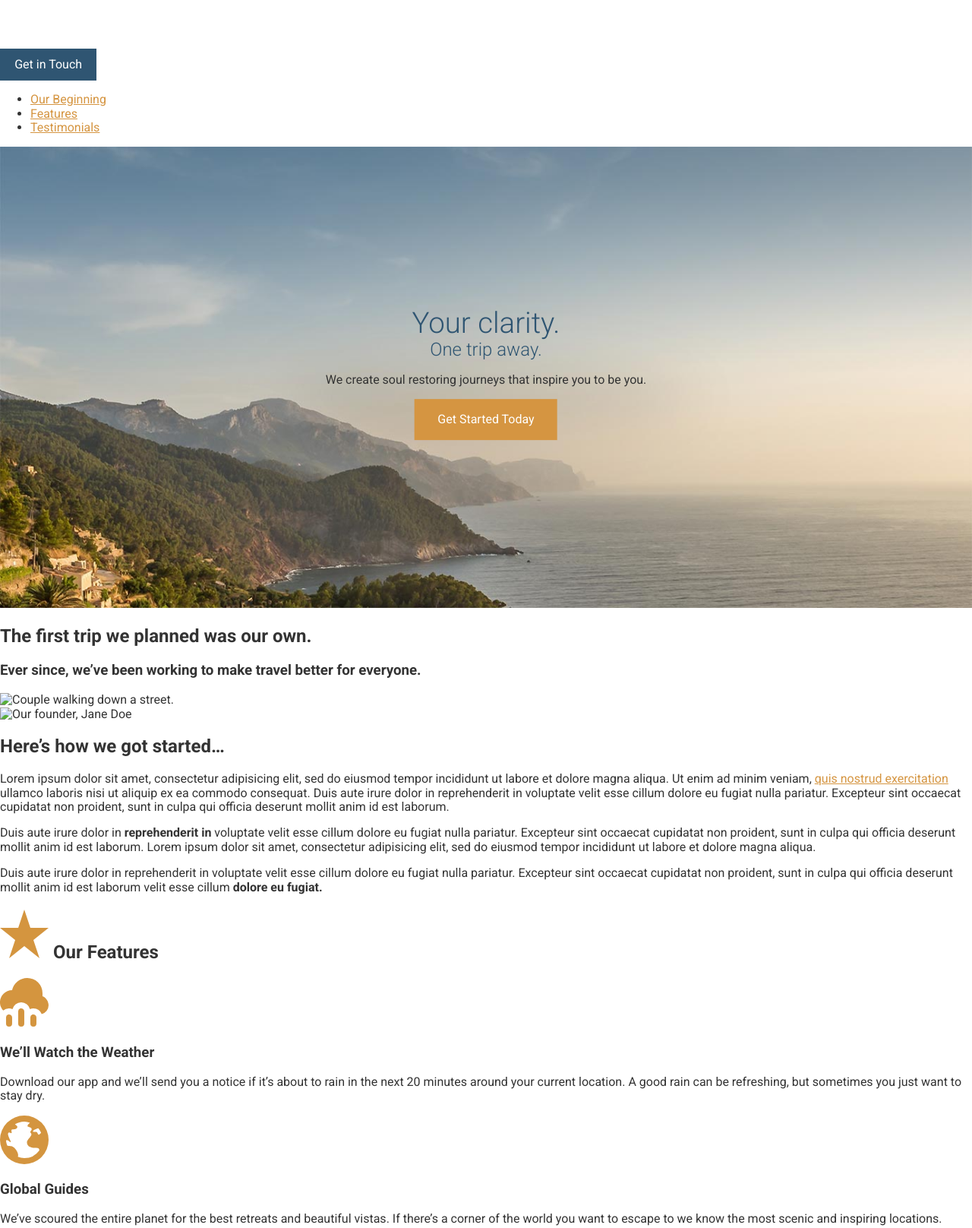
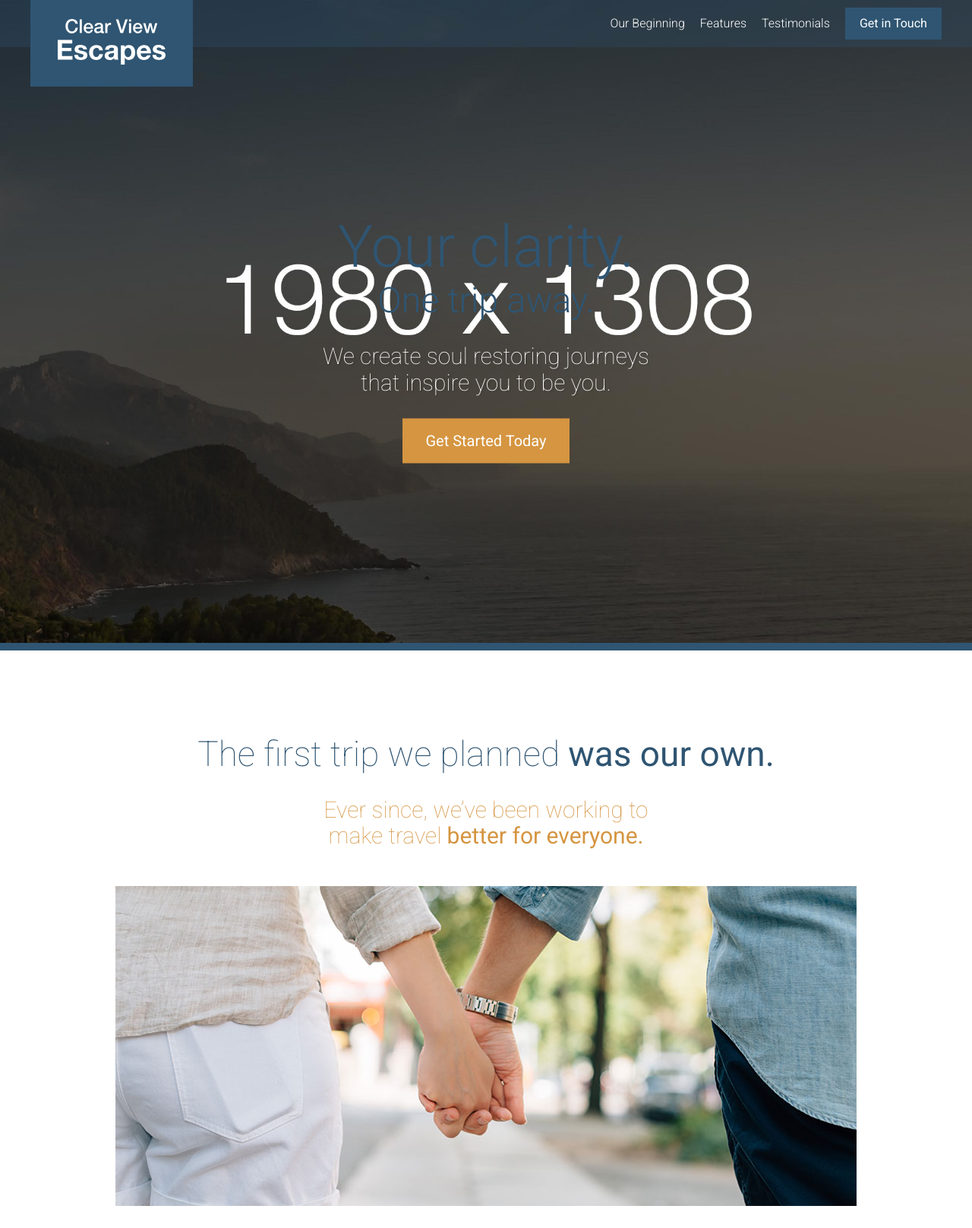
Before and after one commit to tilok-wp/html_page_with_git, a website built with webpack: page app/index.html in a window 1280 px wide. Shown: the top 1616 px of the page at 76% size. Built offline with nearby package versions, Linux system fonts and the light colour scheme; files whose address does not match are found by name.

Commit message:
menu and feaure section updated

```diff
--- a/app/assets/scripts/app.js
+++ b/app/assets/scripts/app.js
@@ -1 +1,6 @@
 import '../scss/main.scss'
+
+
+if (module.hot) {
+    module.hot.accept()
+  }
--- a/app/assets/scss/main.scss
+++ b/app/assets/scss/main.scss
@@ -1,5 +1,14 @@
 @import "normalize.css";
 @import "modules/variable";
+@import "modules/mixin";
 @import "modules/global";
+@import "modules/wraper";
+@import "modules/row";
+@import "modules/headline";
+@import "modules/generic-content-container";
+@import "modules/nav-menu";
 @import "modules/large_hero";
+@import "modules/feature";
 @import "modules/btn";
+@import "modules/site-header";
+@import "modules/page-section"
--- a/app/assets/scss/modules/_btn.scss
+++ b/app/assets/scss/modules/_btn.scss
@@ -13,6 +13,9 @@
   &--large {
     padding: 1.1rem 1.9rem;
 
+    @include atSmall {
+      font-size: 1.25rem;
+    }
   }
 
 }
--- /dev/null
+++ b/app/assets/scss/modules/_feature.scss
@@ -0,0 +1,32 @@
+.feature-item {
+    position: relative;
+    padding-bottom: 2.5rem;
+
+    @include atSmall {
+      padding-left: 94px;
+    }
+
+    &__icon {
+      display: block;
+      margin: 0 auto;
+
+      @include atSmall {
+        position: absolute;
+        left: 0;
+      }
+    }
+
+    &__title {
+      font-size: 1.6rem;
+      font-weight: 300;
+      margin-top: .7em;
+      margin-bottom: .8rem;
+      text-align: center;
+
+      @include atSmall {
+        text-align: left;
+        margin-top: 1em;
+        font-size: 1.875rem;
+      }
+    }
+  }
--- /dev/null
+++ b/app/assets/scss/modules/_generic-content-container.scss
@@ -0,0 +1,17 @@
+.generic-content-container {
+
+    p {
+      font-weight: 300;
+      line-height: 1.65;
+      margin: 0 0 1.8rem 0;
+
+      @include atSmall {
+        font-size: 1.125rem;
+      }
+    }
+
+    p a {
+      font-weight: 700;
+    }
+
+  }
--- /dev/null
+++ b/app/assets/scss/modules/_headline.scss
@@ -0,0 +1,51 @@
+.headline {
+  font-size: 1.9rem;
+  font-weight: 300;
+  color: $mainBlue;
+
+  @include atSmall {
+    font-size: 2.875rem;
+  }
+
+  &--centered {
+    text-align: center;
+
+  }
+
+  &--orange {
+    color: $mainOrange;
+  }
+
+  &--small {
+    font-size: 1.2rem;
+    @include atSmall {
+      font-size: 1.875rem;
+    }
+  }
+
+  &--narrow {
+    max-width: 500px;
+    margin-left: auto;
+    margin-right: auto;
+  }
+
+  &--light {
+    font-weight: 100;
+  }
+
+  strong {
+    font-weight: 400;
+  }
+
+  &--b-margin-small {
+    margin-bottom: .5em;
+  }
+
+  &--b-margin-large {
+    margin-bottom: 1.6em;
+  }
+
+  &--no-t-margin {
+    margin-top: 0;
+  }
+}
--- a/app/assets/scss/modules/_large_hero.scss
+++ b/app/assets/scss/modules/_large_hero.scss
@@ -1,12 +1,23 @@
 .large-hero {
+  border-bottom: 10px solid $mainBlue;
   position: relative;
 
+  &__image {
+    display: block;
+  }
+
   &__text-content {
+    padding-top: 88px;
     position: absolute;
     top: 50%;
-        left: 50%;
-        transform: translate(-50%, -50%);
+    transform: translateY(-50%);
+    left: 0;
+    width: 100%;
     text-align: center;
+
+    @include atMedium {
+      padding-top: 60px;
+    }
   }
 
   &__title {
@@ -14,6 +25,11 @@
     color: $mainBlue;
     margin: 0;
     font-size: 2.4rem;
+
+    @include atSmall {
+      font-size: 4.8rem;
+    }
+
   }
 
   &__subtitle {
@@ -21,9 +37,14 @@
     color: $mainBlue;
     font-size: 1.5rem;
     margin: 0;
+
+    @include atSmall {
+      font-size: 2.9rem;
     }
 
-    &____description {
+  }
+
+  &__description {
     color: #FFF;
     font-size: 1.1rem;
     font-weight: 100;
@@ -31,5 +52,10 @@
     max-width: 30rem;
     margin-left: auto;
     margin-right: auto;
+
+    @include atSmall {
+      font-size: 1.875rem;
     }
   }
+
+}
--- /dev/null
+++ b/app/assets/scss/modules/_mixin.scss
@@ -0,0 +1,26 @@
+
+@mixin atSmall {
+    @media (min-width: 530px) {
+      @content;
+    }
+  }
+
+  @mixin atMedium {
+    @media (min-width: 767px) {
+      @content;
+    }
+  }
+
+  @mixin atLarge {
+    @media (min-width: 1010px) {
+      @content;
+    }
+  }
+
+  @mixin clearfix {
+    &::after {
+      content: "";
+      clear: both;
+      display: table;
+    }
+  }
--- /dev/null
+++ b/app/assets/scss/modules/_nav-menu.scss
@@ -0,0 +1,57 @@
+.primary-nav {
+    padding-top: 10px;
+
+    @include atMedium {
+      padding-top: 0;
+    }
+
+    &--pull-right {
+      @include atMedium {
+        float: right;
+      }
+    }
+
+    ul {
+      margin: 0;
+      padding: 0;
+      @include clearfix;
+    }
+
+    li {
+      list-style: none;
+      display: inline-block;
+      padding-right: 7px;
+      @include atMedium {
+        padding-right: 20px;
+        float: left;
+        display: block;
+      }
+    }
+
+    li:last-child {
+      padding-right: 0;
+      @include atMedium {
+        padding-right: 20px;
+      }
+    }
+
+    a {
+      color: #FFF;
+      font-weight: 300;
+      text-decoration: none;
+      display: block;
+      padding: 5px 8px;
+      font-size: .8rem;
+      background-color: rgba($mainBlue, .5);
+
+      @include atMedium {
+        font-size: 1rem;
+        padding: 12px 0;
+        background-color: transparent;
+
+        &.is-current-link {
+          color: #fabb69;
+        }
+      }
+    }
+  }
--- /dev/null
+++ b/app/assets/scss/modules/_page-section.scss
@@ -0,0 +1,38 @@
+.page-section {
+    padding: 1.2rem 0;
+
+    @include atMedium {
+      padding: 4.5rem 0;
+    }
+
+    &--no-b-padding-until-medium {
+      padding-bottom: 0;
+
+      @include atMedium {
+        padding-bottom: 4.5rem;
+      }
+    }
+
+    &--no-b-padding-until-large {
+      padding-bottom: 0;
+
+      @include atLarge {
+        padding-bottom: 4.5rem;
+      }
+    }
+
+    &--blue {
+      background-color: $mainBlue;
+      color: #FFF;
+    }
+
+    &--testimonials {
+      background-color: #e0e6ef;
+
+      @include atLarge {
+        background: url('assets/images/testimonials-bg.jpg') top center no-repeat;
+        background-size: cover;
+      }
+    }
+
+  }
--- /dev/null
+++ b/app/assets/scss/modules/_row.scss
@@ -0,0 +1,124 @@
+.row {
+
+    @include clearfix;
+
+    &--t-padding {
+      padding-top: 80px;
+    }
+
+    &--gutters {
+      margin-right: -65px;
+    }
+
+    &--gutters-large {
+      margin-right: -100px;
+    }
+
+    &--gutters-small {
+      margin-right: -45px;
+    }
+
+    &--gutters > div {
+      padding-right: 65px;
+    }
+
+    &--gutters-large > div {
+      padding-right: 100px;
+    }
+
+    &--gutters-small > div {
+      padding-right: 45px;
+    }
+
+    &__b-margin-until-medium {
+      margin-bottom: 1rem;
+    }
+
+    @include atMedium {
+
+      &__b-margin-until-medium {
+        margin-bottom: 0;
+      }
+
+      &__medium-4 {
+        float: left;
+        width: 33.33%;
+      }
+
+      &__medium-4--larger {
+        width: 37%;
+      }
+
+      &__medium-6 {
+        float: left;
+        width: 50%;
+      }
+
+      &__medium-8 {
+        float: left;
+        width: 66.66%;
+      }
+
+      &__medium-8--smaller {
+        width: 63%;
+      }
+
+    }
+
+    @include atLarge {
+
+      &__b-margin-until-large {
+        margin-bottom: 0;
+      }
+
+      &__large-4 {
+        float: left;
+        width: 33.33%;
+      }
+
+      &__large-4--larger {
+        width: 37%;
+      }
+
+      &__large-6 {
+        float: left;
+        width: 50%;
+      }
+
+      &__large-8 {
+        float: left;
+        width: 66.66%;
+      }
+
+      &__large-8--smaller {
+        width: 63%;
+      }
+
+    }
+
+    /* Begin Equal Height Rules */
+    &--equal-height-at-medium {
+      @include atMedium {
+        display: flex;
+      }
+
+      & > div {
+        float: none;
+        display: flex;
+      }
+
+    }
+
+    &--equal-height-at-large {
+      @include atLarge {
+        display: flex;
+      }
+
+      & > div {
+        float: none;
+        display: flex;
+      }
+
+    }
+
+  }
--- /dev/null
+++ b/app/assets/scss/modules/_site-header.scss
@@ -0,0 +1,136 @@
+.site-header {
+    padding: 10px 0;
+    position: absolute;
+    width: 100%;
+    z-index: 2;
+    transition: background-color .3s ease-out;
+
+    &--is-expanded {
+      background-color: rgba($mainBlue, .55);
+    }
+
+    @include atMedium {
+      position: fixed;
+      background-color: rgba($mainBlue, .3);
+
+      &--dark {
+        background-color: rgba(23, 51, 72, .85);
+      }
+    }
+
+    &__btn-container {
+      @include atMedium {
+        float: right;
+      }
+    }
+
+    &__logo {
+      position: absolute;
+      top: 0;
+      left: 50%;
+      transition: transform .3s ease-out;
+      transform: translateX(-50%) scale(.8);
+      transform-origin: 50% 0;
+      background-color: $mainBlue;
+      padding: 25px 36px;
+
+      @include atMedium {
+        left: auto;
+        transform: translateX(0);
+
+        .site-header--dark & {
+          transform: scale(.55);
+        }
+      }
+    }
+
+    &__logo__graphic {
+      text-indent: -9999px;
+    }
+
+    &__menu-icon {
+      width: 20px;
+      height: 19px;
+      position: absolute;
+      z-index: 10;
+      top: 10px;
+      right: 10px;
+
+      &::before {
+        content: "";
+        position: absolute;
+        top: 0;
+        left: 0;
+        width: 20px;
+        height: 3px;
+        background-color: #FFF;
+        transform-origin: 0 0;
+        transition: transform .3s ease-out;
+      }
+
+      &__middle {
+        position: absolute;
+        top: 8px;
+        left: 0;
+        width: 20px;
+        height: 3px;
+        background-color: #FFF;
+        transition: all .3s ease-out;
+        transform-origin: 0 50%;
+      }
+
+      &::after {
+        content: "";
+        position: absolute;
+        bottom: 0;
+        left: 0;
+        width: 20px;
+        height: 3px;
+        background-color: #FFF;
+        transform-origin: 0 100%;
+        transition: transform .3s ease-out;
+      }
+
+      @include atMedium {
+        display: none;
+      }
+    }
+
+    &__menu-icon--close-x {
+      &::before {
+        transform: rotate(45deg) scaleX(1.25);
+      }
+
+      .site-header__menu-icon__middle {
+        opacity: 0;
+        transform: scaleX(0);
+      }
+
+      &::after {
+        transform: rotate(-45deg) scaleX(1.25) translateY(1px);
+      }
+    }
+
+    &__menu-content {
+      opacity: 0;
+      transform: scale(1.2);
+      transition: all .3s ease-out;
+      position: relative;
+      z-index: -10;
+      padding-top: 90px;
+      text-align: center;
+
+      @include atMedium {
+        opacity: 1;
+        z-index: 1;
+        padding-top: 0;
+        transform: scale(1);
+      }
+
+      &--is-visible {
+        opacity: 1;
+        z-index: 1;
+        transform: scale(1);
+      }
+    }
+  }
--- /dev/null
+++ b/app/assets/scss/modules/_wraper.scss
@@ -0,0 +1,50 @@
+.wrapper {
+  overflow: hidden;
+  padding-left: 18px;
+  padding-right: 18px;
+  max-width: 1236px;
+  margin-left: auto;
+  margin-right: auto;
+
+  &--medium {
+    max-width: 976px;
+  }
+
+  &--narrow {
+    max-width: 470px;
+  }
+
+  &--no-padding-until-medium {
+    padding-left: 0;
+    padding-right: 0;
+
+    @include atMedium {
+      padding-left: 18px;
+      padding-right: 18px;
+    }
+  }
+
+  &--no-padding-until-large {
+    padding-left: 0;
+    padding-right: 0;
+
+    @include atLarge {
+      padding-left: 18px;
+      padding-right: 18px;
+    }
+  }
+
+  .wrapper {
+    padding-left: 0;
+    padding-right: 0;
+  }
+
+  &--b-margin {
+    margin-bottom: 1rem;
+
+    @include atSmall {
+      margin-bottom: 3.875rem;
+    }
+  }
+
+}
--- a/app/index.html
+++ b/app/index.html
@@ -20,7 +20,7 @@
 
       <div class="site-header__menu-content">
         <div class="site-header__btn-container">
-          <a href="#" class="btn open-modal">Get in Touch</a>
+          <a href="imageTest.html" class="btn open-modal">Get in Touch</a>
         </div>
         <nav class="primary-nav primary-nav--pull-right">
           <ul>
@@ -36,10 +36,10 @@
   <div class="large-hero">
 
     <picture>
-      <source srcset="assets/images/hero--large.jpg 1920w, assets/images/hero--large-hi-dpi.jpg 3840w" media="(min-width: 1380px)">
-      <source srcset="assets/images/hero--medium.jpg 1380w, assets/images/hero--medium-hi-dpi.jpg 2760w" media="(min-width: 990px)">
-      <source srcset="assets/images/hero--small.jpg 990w, assets/images/hero--small-hi-dpi.jpg 1980w" media="(min-width: 640px)">
-      <img srcset="assets/images/hero--smaller.jpg 640w, assets/images/hero--smaller-hi-dpi.jpg 1280w" alt="Coastal view of ocean and mountains" class="large-hero__image">
+      <source srcset="assets/images/hero--large-i.jpg 1920w, assets/images/hero--large-hi-dpi-i.jpg 3840w" media="(min-width: 1920px)">
+      <source srcset="assets/images/hero--medium-i.jpg 1380w, assets/images/hero--medium-hi-dpi-i.jpg 2760w" media="(min-width: 1366px)">
+      <source srcset="assets/images/hero--small-i.jpg 990w, assets/images/hero--small-hi-dpi-i.jpg 1980w" media="(min-width: 767px)">
+      <img srcset="assets/images/hero--smaller-i.jpg 640w, assets/images/hero--smaller-hi-dpi-i.jpg 1280w" alt="Coastal view of ocean and mountains" class="large-hero__image">
     </picture>
 
     <div class="large-hero__text-content">
@@ -58,15 +58,15 @@
       <h3 class="headline headline--centered headline--orange headline--small headline--narrow headline--light headline--b-margin-large">Ever since, we&rsquo;ve been working to make travel <strong>better for everyone.</strong></h3>
 
       <div class="wrapper wrapper--medium wrapper--b-margin">
-        <img class="lazyload" sizes="(min-width: 970px) 976px, 100vw" data-srcset="assets/images/first-trip-low-res.jpg 565w, assets/images/first-trip.jpg 976w, assets/images/first-trip-hi-dpi.jpg 1952w" alt="Couple walking down a street.">
+        <img class="lazyload" sizes="(min-width: 970px) 976px, 100vw" srcset="assets/images/first-trip-low-res.jpg 565w, assets/images/first-trip.jpg 976w, assets/images/first-trip-hi-dpi.jpg 1952w" alt="Couple walking down a street.">
       </div>
 
       <div class="row row--gutters">
         <div class="row__medium-4 row__medium-4--larger row__b-margin-until-medium">
           <picture>
-            <source sizes="404px" data-srcset="assets/images/our-start.jpg 404w, assets/images/our-start-hi-dpi.jpg 808w" media="(min-width: 1020px)">
-            <source sizes="320px" data-srcset="assets/images/our-start-portrait.jpg 382w, assets/images/our-start-portrait-hi-dpi.jpg 764w" media="(min-width: 800px)">
-            <img class="lazyload" data-srcset="assets/images/our-start-landscape.jpg 800w, assets/images/our-start-landscape-hi-dpi.jpg 1600w" alt="Our founder, Jane Doe">
+            <source sizes="404px" srcset="assets/images/our-start.jpg 404w, assets/images/our-start-hi-dpi.jpg 808w" media="(min-width: 1020px)">
+            <source sizes="320px" srcset="assets/images/our-start-portrait.jpg 382w, assets/images/our-start-portrait-hi-dpi.jpg 764w" media="(min-width: 800px)">
+            <img class="lazyload" srcset="assets/images/our-start-landscape.jpg 800w, assets/images/our-start-landscape-hi-dpi.jpg 1600w" alt="Our founder, Jane Doe">
           </picture>
         </div>
         <div class="row__medium-8 row__medium-8--smaller">
@@ -128,7 +128,7 @@
         <div class="row__large-4">
           <div class="testimonial">
             <div class="testimonial__photo">
-              <img class="lazyload" sizes="160px" data-srcset="assets/images/testimonial-jane.jpg 160w, assets/images/testimonial-jane-hi-dpi.jpg 320w" alt="Jane Doe">
+              <img class="lazyload" sizes="160px" srcset="assets/images/testimonial-jane.jpg 160w, assets/images/testimonial-jane-hi-dpi.jpg 320w" alt="Jane Doe">
             </div>
             <h3 class="testimonial__title">Jane Doe</h3>
             <h4 class="testimonial__subtitle">9 Time Escaper</h4>
@@ -139,7 +139,7 @@
         <div class="row__large-4">
           <div class="testimonial">
             <div class="testimonial__photo">
-              <img class="lazyload" sizes="160px" data-srcset="assets/images/testimonial-john.jpg 160w, assets/images/testimonial-john-hi-dpi.jpg 320w" alt="John Smith">
+              <img class="lazyload" sizes="160px" srcset="assets/images/testimonial-john.jpg 160w, assets/images/testimonial-john-hi-dpi.jpg 320w" alt="John Smith">
             </div>
             <h3 class="testimonial__title">John Smith</h3>
             <h4 class="testimonial__subtitle">4 Time Escaper</h4>
@@ -150,7 +150,7 @@
         <div class="row__large-4">
           <div class="testimonial testimonial--last">
             <div class="testimonial__photo">
-              <img class="lazyload" sizes="160px" data-srcset="assets/images/testimonial-cat.jpg 160w, assets/images/testimonial-cat-hi-dpi.jpg 320w" alt="Cat McKitty">
+              <img class="lazyload" sizes="160px" srcset="assets/images/testimonial-cat.jpg 160w, assets/images/testimonial-cat-hi-dpi.jpg 320w" alt="Cat McKitty">
             </div>
             <h3 class="testimonial__title">Cat McKitty</h3>
             <h4 class="testimonial__subtitle">6 Time Escaper</h4>
```
Also changed, not shown: app/imageTest.html (added, +28 -0 lines), webpack.config.js (+2 -7 lines). Lines whose indentation alone changed are shown as unchanged.
